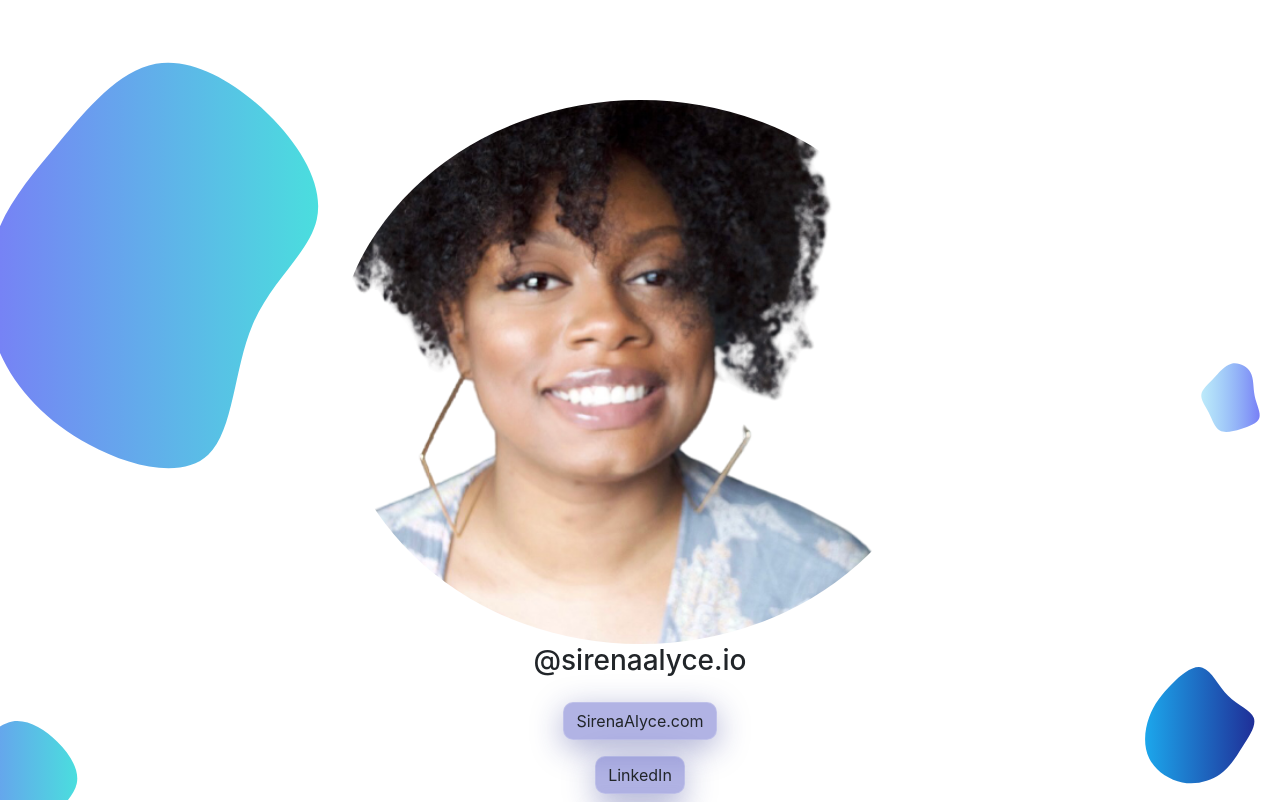
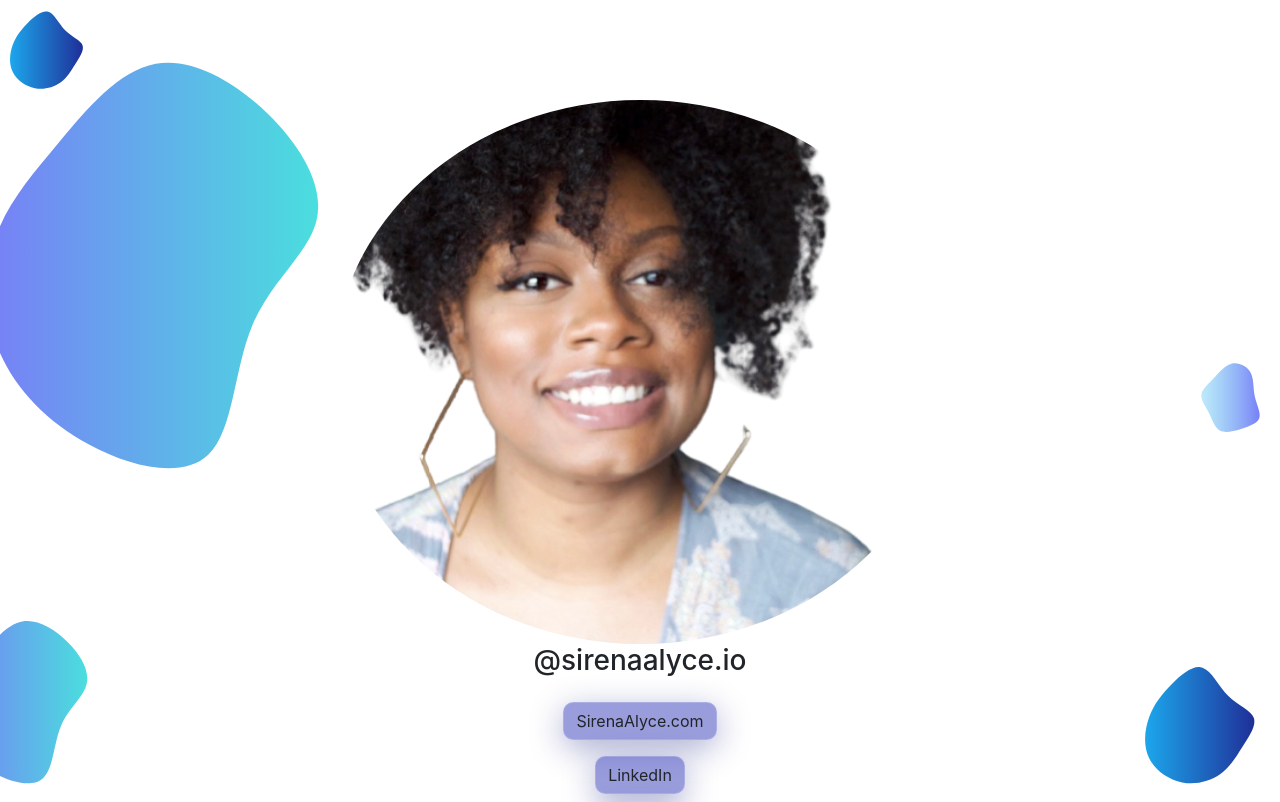
Before and after one commit to SirenaAlyceDev/social-profile-links, a React (Create React App) app: page / in a window 1280 px wide. Shown: the top 802 px of the page. Built offline with nearby package versions, Linux system fonts and the light colour scheme.

Commit message:
added background styling

```diff
--- a/src/App.css
+++ b/src/App.css
@@ -5,14 +5,14 @@
 #root {
   padding: 100px 10px;
   height: 100vh;
-  background-image: url(./images/blob.svg),url(./images/blob3.svg), url(./images/blob2.svg), url(./images/blob.svg);
+  background-image: url(./images/blob.svg),url(./images/blob3.svg), url(./images/blob2.svg), url(./images/blob.svg), url(./images/blob2.svg);
   background-repeat: no-repeat;
-  background-size: 500px, 100px, 150px, 200px;
-  background-position: -100px 10px, center right, bottom right, -90px 700px;
+  background-size: 500px, 100px, 150px, 200px, 100px;
+  background-position: -100px 10px, center right, bottom right, -80px 600px, top left;
 }
 
 a.link-button {
-  background: rgba( 33, 38, 178, 0.35 );
+  background: rgba( 33, 38, 178, 0.45 );
   box-shadow: 0 8px 32px 0 rgba( 31, 38, 135, 0.37 );
   backdrop-filter: blur( 4px );
   -webkit-backdrop-filter: blur( 4px );
```
